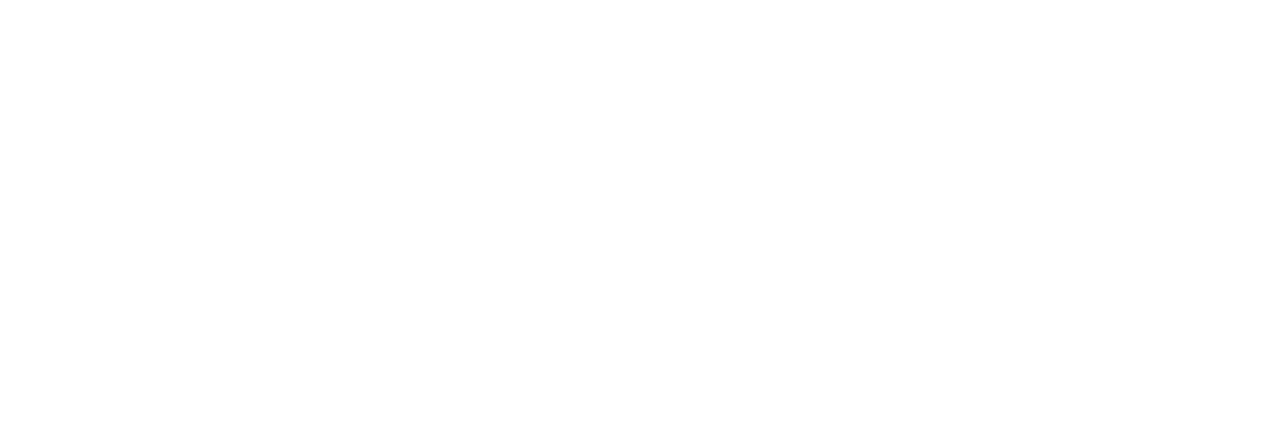
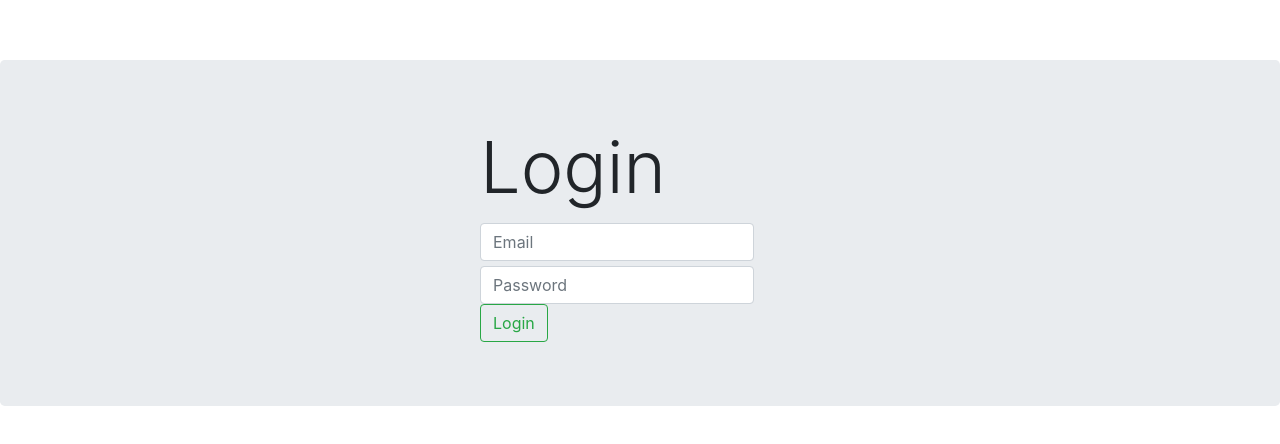
Before and after one commit to bynikesh/mychecklist, a React (Create React App) app: page /Login in a window 1280 px wide. Shown: the top 444 px of the page. Built offline with nearby package versions, Linux system fonts and the light colour scheme.

Commit message:
Login page created

```diff
--- /dev/null
+++ b/src/components/Login.jsx
@@ -0,0 +1,56 @@
+import React, { Component } from "react";
+import "../containers/Login.css";
+
+class Login extends Component {
+  constructor(props) {
+    super(props);
+    this.state = { value: "" };
+
+    this.handleChange = this.handleChange.bind(this);
+    this.handleSubmit = this.handleSubmit.bind(this);
+  }
+
+  handleChange(event) {
+    this.setState({ value: event.target.value });
+  }
+
+  handleSubmit(event) {
+    alert(this.state.value);
+    event.preventDefault();
+  }
+
+  render() {
+    return (
+      <div className="Login">
+        <div class="jumbotron" id="Login">
+          <form
+            class="form-inline my-9 my-lg-7"
+            _lpchecked="1"
+            onSubmit={this.handleSubmit}
+          >
+            <h1 class="display-3">Login</h1>
+            <input
+              class="form-control mr-sm-2"
+              type="email"
+              id="email"
+              placeholder="Email"
+            />
+            <br />
+            <br />
+            <input
+              class="form-control mr-sm-2"
+              type="password"
+              id="password"
+              placeholder="Password"
+            />
+            <button class="btn btn-outline-success my-2 my-sm-0" type="submit">
+              Login
+            </button>
+          </form>
+        </div>
+      </div>
+    );
+  }
+}
+
+export default Login;
--- a/src/components/navigation.jsx
+++ b/src/components/navigation.jsx
@@ -35,6 +35,11 @@
                 About
               </a>
             </li>
+            <li className="nav-item">
+              <a className="nav-link" href="/Login">
+                Login
+              </a>
+            </li>
           </ul>
         </div>
       </nav>
--- /dev/null
+++ b/src/containers/Login.css
@@ -0,0 +1,10 @@
+@media all and (min-width: 480px) {
+  .Login {
+    padding: 60px 0;
+  }
+
+  .Login form {
+    margin: 0 auto;
+    max-width: 320px;
+  }
+}
--- a/src/index.js
+++ b/src/index.js
@@ -1,20 +1,22 @@
-import React from 'react';
-import ReactDOM from 'react-dom';
-import { BrowserRouter as Router, Route } from 'react-router-dom';
+import React from "react";
+import ReactDOM from "react-dom";
+import { BrowserRouter as Router, Route } from "react-router-dom";
 
-import App from './App';
-import registerServiceWorker from './registerServiceWorker';
-import AddList from './components/addlist';
-import 'bootstrap/dist/css/bootstrap.css';
+import App from "./App";
+import registerServiceWorker from "./registerServiceWorker";
+import AddList from "./components/addlist";
+import Login from "./components/Login";
+import "bootstrap/dist/css/bootstrap.css";
 
 ReactDOM.render(
   <Router>
     <div>
       <Route exact path="/" component={App} />
       <Route exact path="/add-list" component={AddList} />
+      <Route exact path="/Login" component={Login} />
     </div>
   </Router>,
 
-  document.getElementById('root'),
+  document.getElementById("root")
 );
 registerServiceWorker();
```
Also changed, not shown: .eslintrc.js.
